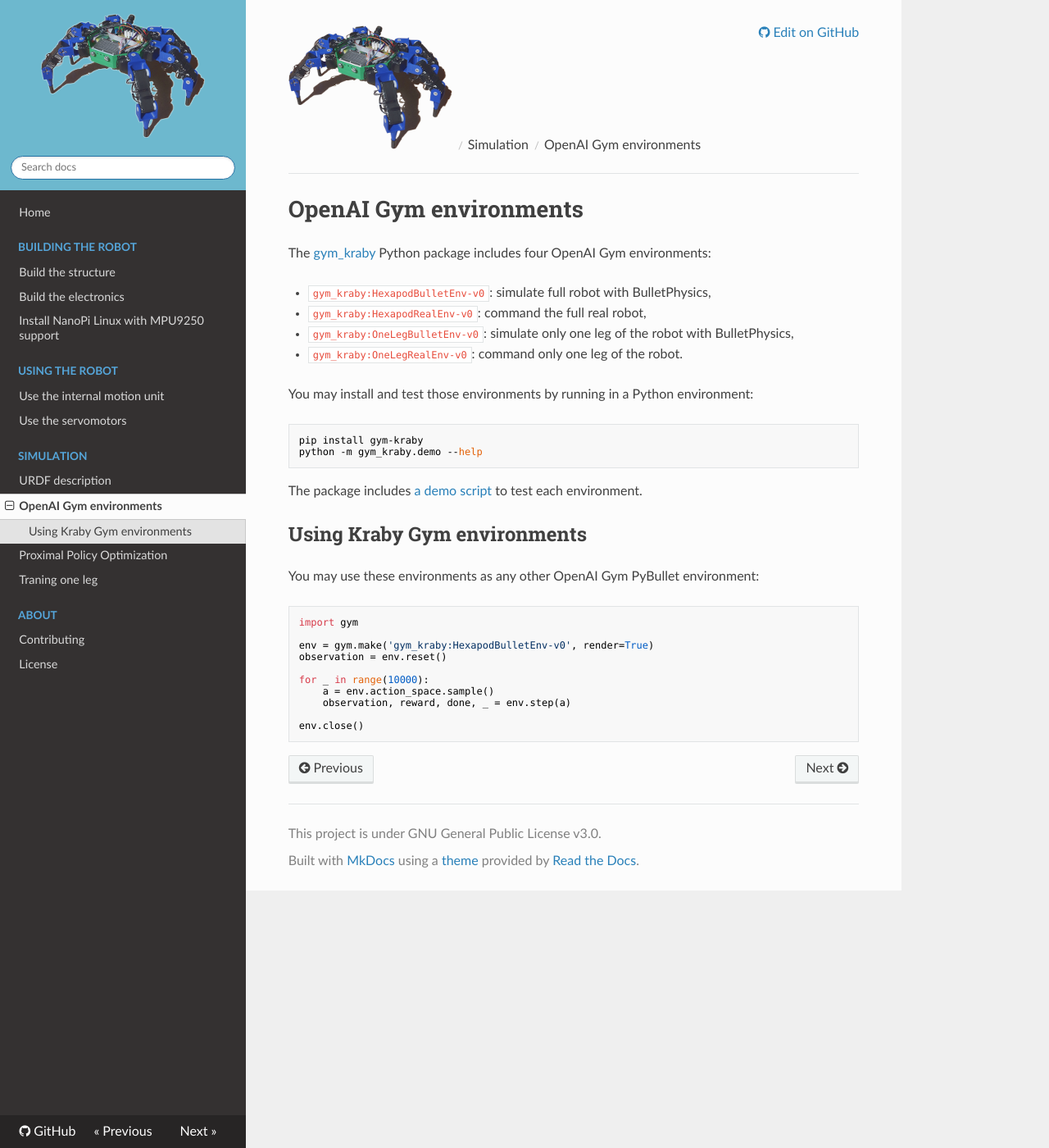
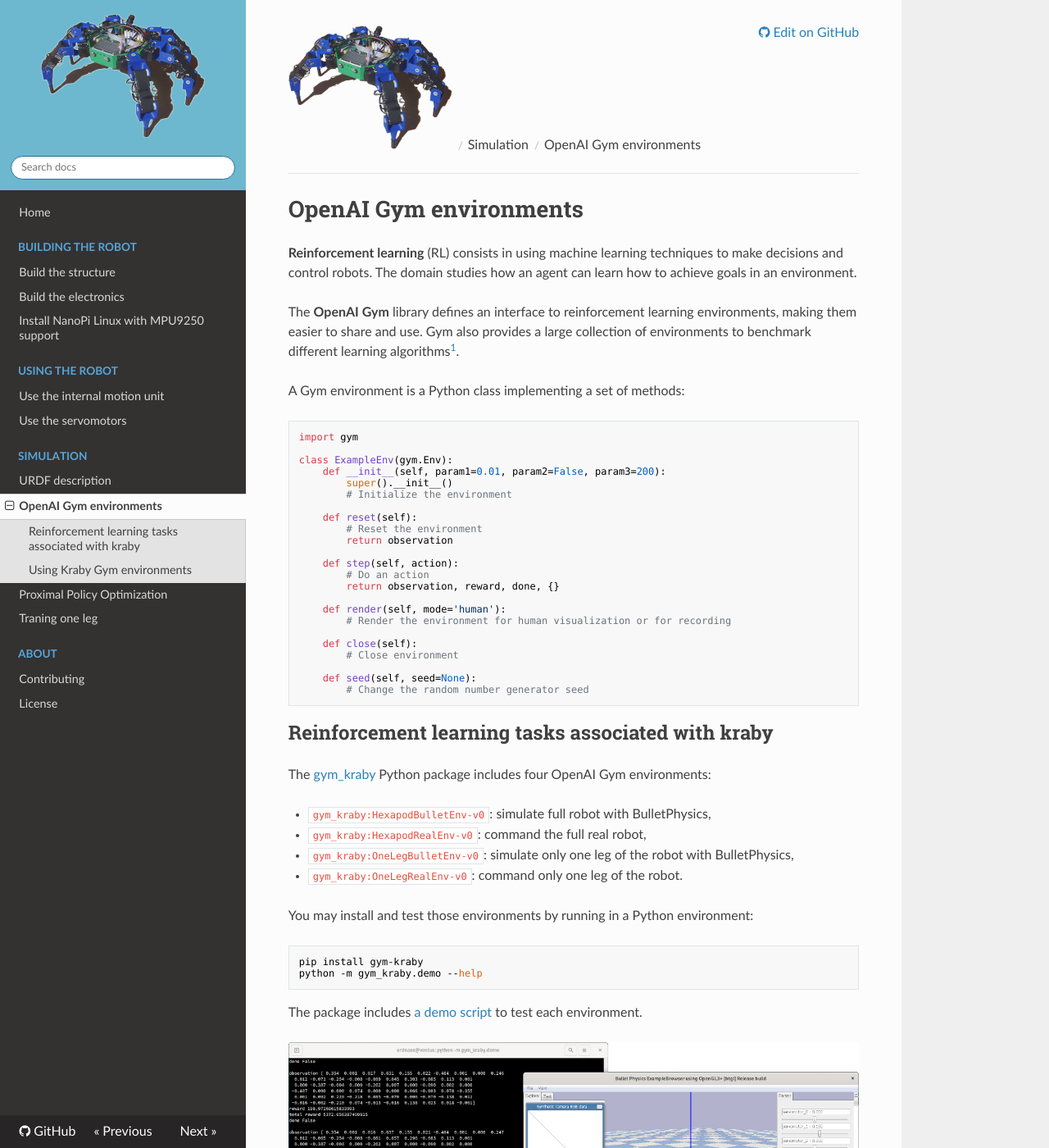
Before and after one commit to erdnaxe/kraby, an MkDocs documentation site: the page built from docs/gym_environments.md, in a window 1280 px wide and 1400 px high. Shown: the whole window at 82% size. Built offline with MkDocs 1.6.1, drawn with Linux system fonts in a browser that asks for light colours; nearby versions of some CDN libraries; some of the changed text lies outside the part shown.

Commit message:
Docs: more about Gym

````diff
--- a/docs/gym_environments.md
+++ b/docs/gym_environments.md
@@ -1,4 +1,42 @@
 # OpenAI Gym environments
+
+**Reinforcement learning** (RL) consists in using machine learning techniques to
+make decisions and control robots.
+The domain studies how an agent can learn how to achieve goals in an environment.
+
+The **OpenAI Gym** library defines an interface to reinforcement learning
+environments, making them easier to share and use.
+Gym also provides a large collection of environments to benchmark different learning algorithms[^OpenAIGym].
+
+A Gym environment is a Python class implementing a set of methods:
+
+```Python
+import gym
+
+class ExampleEnv(gym.Env):
+    def __init__(self, param1=0.01, param2=False, param3=200):
+        super().__init__()
+        # Initialize the environment
+
+    def reset(self):
+        # Reset the environment
+        return observation
+
+    def step(self, action):
+        # Do an action
+        return observation, reward, done, {}
+
+    def render(self, mode='human'):
+        # Render the environment for human visualization or for recording
+
+    def close(self):
+        # Close environment
+
+    def seed(self, seed=None):
+        # Change the random number generator seed
+```
+
+## Reinforcement learning tasks associated with kraby
 
 The [gym_kraby](https://pypi.org/project/gym-kraby/) Python package includes
 four OpenAI Gym environments:
@@ -23,10 +61,13 @@
 [a demo script](https://github.com/erdnaxe/kraby/blob/master/gym_kraby/demo.py)
 to test each environment.
 
+![Demo script in action](img/env_demo.jpg)
+
 ## Using Kraby Gym environments
 
-You may use these environments as any other OpenAI Gym
-PyBullet environment:
+You may use these environments as any other OpenAI Gym environment.
+You could also invoke the environment with `render=True` to show
+PyBullet GUI.
 
 ```Python
 import gym
@@ -40,3 +81,5 @@
 
 env.close()
 ```
+
+[^OpenAIGym]: "[Gym](http://gym.openai.com/docs/)." OpenAI documentation.
````
Also changed, not shown: docs/img/env_demo.jpg (added).
